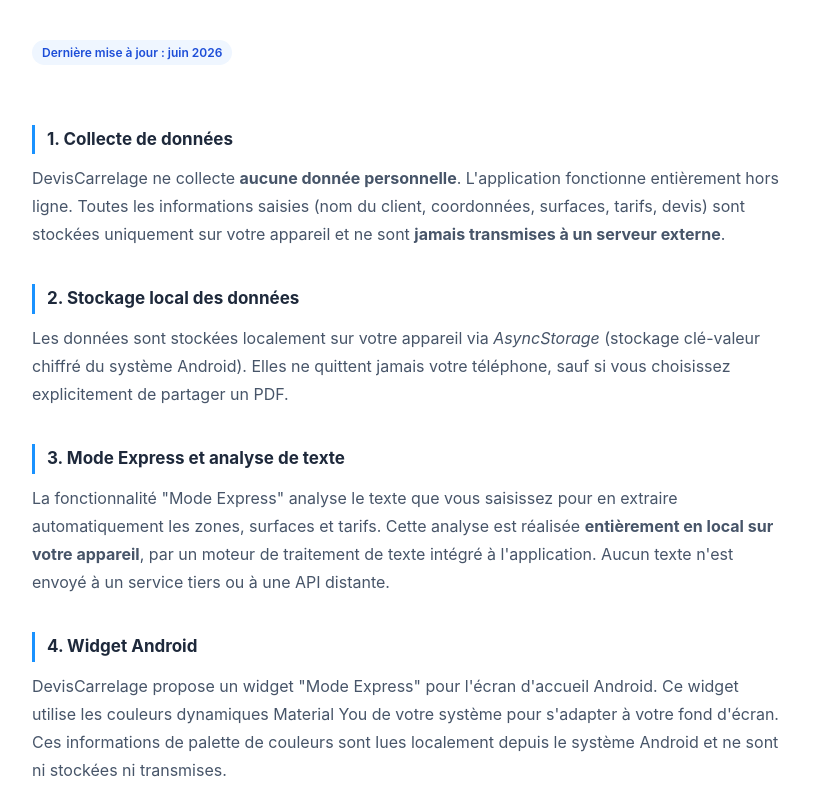
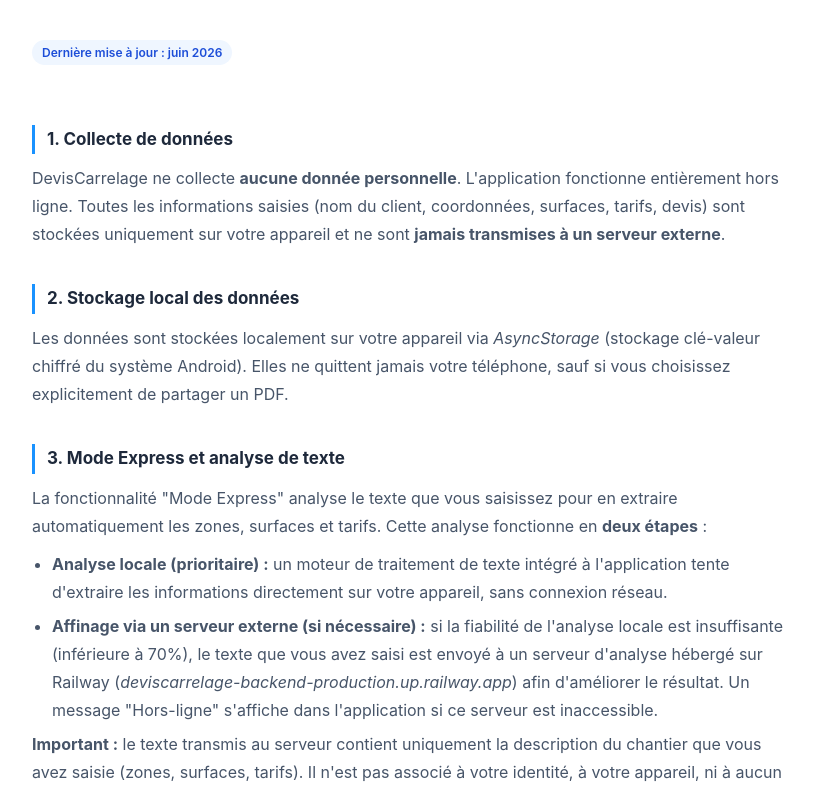
Before and after one commit to Draymondo/deviscarrelage-privacy, a plain HTML site: page index.html in a window 1280 px wide. Shown: the part 167-952 px from the top of the page, without its empty margins (232-1047 px from the left). Drawn offline with Linux system fonts and the light colour scheme.

Commit message:
Update index.html

```diff
--- a/index.html
+++ b/index.html
@@ -65,12 +65,30 @@
 
   <h2>3. Mode Express et analyse de texte</h2>
   <p>
-    La fonctionnalité "Mode Express" analyse le texte que vous saisissez pour en
-    extraire automatiquement les zones, surfaces et tarifs. Cette analyse est réalisée
-    <strong>entièrement en local sur votre appareil</strong>, par un moteur de
-    traitement de texte intégré à l'application. Aucun texte n'est envoyé à un
-    service tiers ou à une API distante.
+    La fonctionnalité "Mode Express" analyse le texte que vous saisissez pour en extraire
+    automatiquement les zones, surfaces et tarifs. Cette analyse fonctionne en <strong>deux étapes</strong> :
   </p>
+  <ul>
+    <li>
+      <strong>Analyse locale (prioritaire) :</strong> un moteur de traitement de texte intégré à
+      l'application tente d'extraire les informations directement sur votre appareil, sans
+      connexion réseau.
+    </li>
+    <li>
+      <strong>Affinage via un serveur externe (si nécessaire) :</strong> si la fiabilité de
+      l'analyse locale est insuffisante (inférieure à 70%), le texte que vous avez saisi est
+      envoyé à un serveur d'analyse hébergé sur Railway
+      (<em>deviscarrelage-backend-production.up.railway.app</em>) afin d'améliorer le résultat.
+      Un message "Hors-ligne" s'affiche dans l'application si ce serveur est inaccessible.
+    </li>
+  </ul>
+  <p>
+    <strong>Important :</strong> le texte transmis au serveur contient uniquement la description
+    du chantier que vous avez saisie (zones, surfaces, tarifs). Il n'est pas associé à votre
+    identité, à votre appareil, ni à aucun compte utilisateur. Le serveur ne conserve aucun
+    historique de ces requêtes.
+  </p>
+
 
   <h2>4. Widget Android</h2>
   <p>
```
